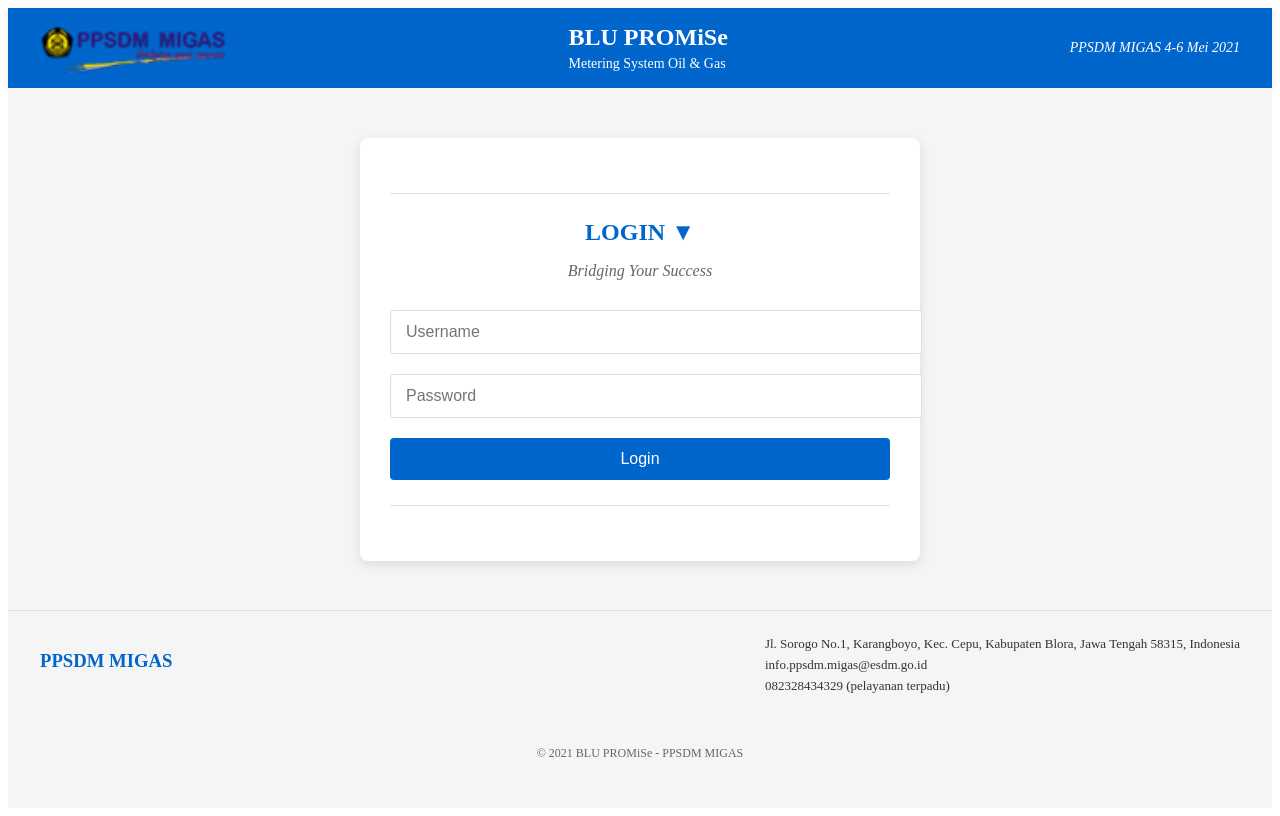
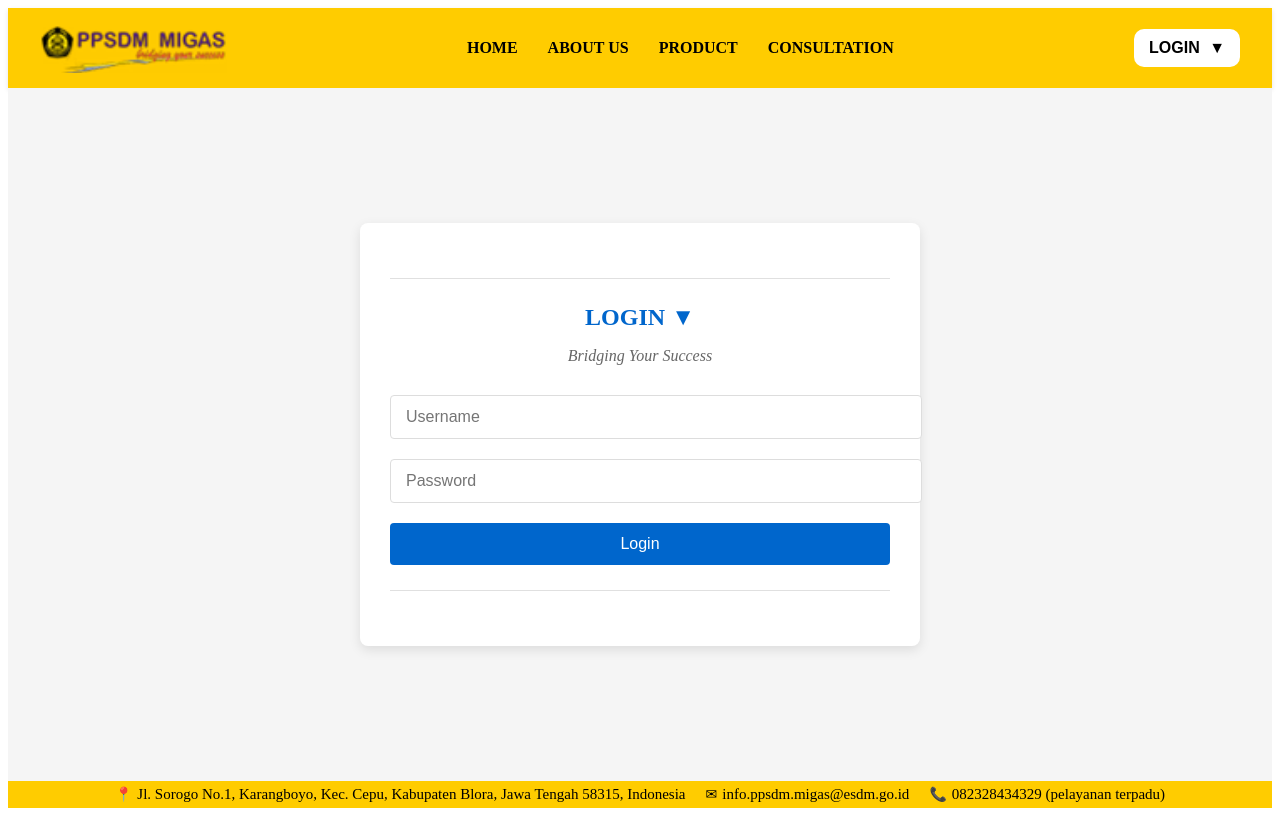
Before and after one commit to Faisal12104/sdm-hcsummit, a Vue app: page / in a window 1280 px wide. Built offline with nearby package versions, Linux system fonts and the light colour scheme.

Commit message:
footer dan header

```diff
--- a/src/components/layout/Footer.vue
+++ b/src/components/layout/Footer.vue
@@ -1,17 +1,16 @@
 <template>
   <footer class="app-footer">
-    <div class="footer-content">
-      <div class="footer-section">
-        <h3>PPSDM MIGAS</h3>
-      </div>
-      <div class="footer-section contact-info">
-        <p>Jl. Sorogo No.1, Karangboyo, Kec. Cepu, Kabupaten Blora, Jawa Tengah 58315, Indonesia</p>
-        <p>info.ppsdm.migas@esdm.go.id</p>
-        <p>082328434329 (pelayanan terpadu)</p>
-      </div>
-      <div class="footer-section copyright">
-        <p>&copy; 2021 BLU PROMiSe - PPSDM MIGAS</p>
-      </div>
+    <div class="footer-item">
+      <span class="icon">📍</span>
+      <span>Jl. Sorogo No.1, Karangboyo, Kec. Cepu, Kabupaten Blora, Jawa Tengah 58315, Indonesia</span>
+    </div>
+    <div class="footer-item">
+      <span class="icon">✉</span>
+      <span>info.ppsdm.migas@esdm.go.id</span>
+    </div>
+    <div class="footer-item">
+      <span class="icon">📞</span>
+      <span>082328434329 (pelayanan terpadu)</span>
     </div>
   </footer>
 </template>
@@ -24,50 +23,24 @@
 
 <style scoped>
 .app-footer {
-  background-color: #f5f5f5;
-  color: #333;
-  padding: 20px 0;
-  border-top: 1px solid #e0e0e0;
+  background-color: #ffcc00; /* warna kuning */
+  color: black;
+  display: flex;
+  justify-content: center;
+  align-items: center;
+  flex-wrap: wrap; /* agar responsif di mobile */
+  padding: 5px 15px;
+  font-size: 15px;
 }
 
-.footer-content {
-  max-width: 1200px;
-  margin: 0 auto;
-  padding: 0 20px;
+.footer-item {
   display: flex;
-  flex-wrap: wrap;
-  justify-content: space-between;
+  align-items: center;
+  margin: 0 10px;
 }
 
-.footer-section {
-  margin-bottom: 15px;
-}
-
-.footer-section h3 {
-  color: #0066cc;
-  margin-bottom: 10px;
-}
-
-.contact-info p {
-  margin: 5px 0;
-  font-size: 13px;
-}
-
-.copyright {
-  width: 100%;
-  text-align: center;
-  font-size: 12px;
-  color: #666;
-  margin-top: 20px;
-}
-
-@media (max-width: 768px) {
-  .footer-content {
-    flex-direction: column;
-  }
-
-  .footer-section {
-    margin-bottom: 20px;
-  }
+.icon {
+  margin-right: 5px;
+  font-size: 14px;
 }
 </style>
--- a/src/components/layout/Header.vue
+++ b/src/components/layout/Header.vue
@@ -2,29 +2,52 @@
   <header class="app-header">
     <div class="header-content">
       <img src="@/assets/logo_ppsdmmigas.png" alt="Logo PPSDM MIGAS" class="logo">
-      <div class="header-title">
-        <h1>BLU PROMiSe</h1>
-        <p>Metering System Oil & Gas</p>
+      <div class="navigation">
+        <nav>
+          <ul>
+            <li>HOME</li>
+            <li>ABOUT US</li>
+            <li>PRODUCT</li>
+            <li>CONSULTATION</li>
+          </ul>
+        </nav>
       </div>
-      <div class="header-date">
-        <p>PPSDM MIGAS 4-6 Mei 2021</p>
-      </div>
+      <div class="login-dropdown">
+    <button class="login-button"@click="toggleDropdown">
+      LOGIN <span class="arrow">▼</span>
+    </button>
+    <ul v-if="isOpen" class="dropdown-menu">
+      <li>SUPERADMIN</li>
+      <li>ADMIN SEKTOR</li>
+      <li>ADMIN EKSTERNAL</li>
+    </ul>
+  </div>
     </div>
   </header>
 </template>
 
 <script>
 export default {
-  name: 'AppHeader'
-}
+  name: 'AppHeader',
+  data() {
+    return {
+      isOpen: false,
+    };
+  },
+  methods: {
+    toggleDropdown() {
+      this.isOpen = !this.isOpen;
+    }
+  }
+};
 </script>
 
 <style scoped>
 .app-header {
-  background-color: #0066cc;
-  color: white;
+  background-color: #ffcc00; /* Yellow background */
+  color: black; /* Change text color */
   padding: 15px 0;
-  box-shadow: 0 2px 5px rgba(0,0,0,0.1);
+  box-shadow: 0 2px 5px rgba(0, 0, 0, 0.1);
 }
 
 .header-content {
@@ -40,19 +63,63 @@
   height: 50px;
 }
 
-.header-title h1 {
+.navigation ul {
+  display: flex;
+  list-style: none;
+  padding: 0;
   margin: 0;
-  font-size: 24px;
 }
 
-.header-title p {
-  margin: 5px 0 0;
-  font-size: 14px;
+.navigation li {
+  margin: 0 15px;
+  font-size: 16px;
+  font-weight: bold;
+  cursor: pointer;
+}
+.login-dropdown {
+  position: relative;
+  display: inline-block;
 }
 
-.header-date p {
+.login-button {
+  padding: 10px 15px;
+  background-color: white;
+  color: black;
+  border: none;
+  border-radius: 10px;
+  font-weight: bold;
+  cursor: pointer;
+}
+
+.login-button :hover{
+  background-color: #000000;
+  color: #f2f2f2;
+}
+
+.arrow {
+  margin-left: 5px;
+}
+
+.dropdown-menu {
+  position: absolute;
+  top: 100%;
+  left: 0;
+  background-color: yellow;
+  list-style: none;
   margin: 0;
-  font-size: 14px;
-  font-style: italic;
+  padding: 0;
+  width: 150px;
+  border-radius: 0 0 5px 5px;
+  box-shadow: 0px 4px 6px rgba(0,0,0,0.1);
+}
+
+.dropdown-menu li {
+  padding: 10px;
+  font-weight: bold;
+  cursor: pointer;
+}
+
+.dropdown-menu li:hover {
+  background-color: #f2f2f2;
 }
 </style>
```
Also changed, not shown: src/App.vue (line endings or trailing spaces).
